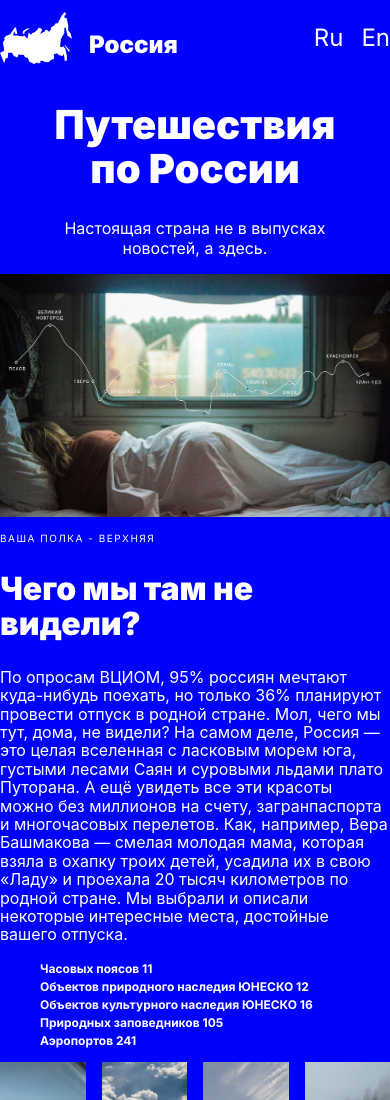
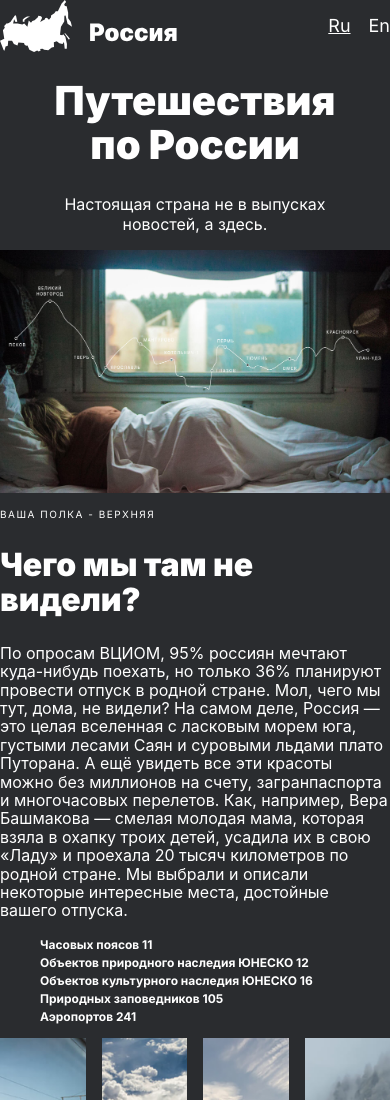
Before and after one commit to Chu-Con/russian-travel, a plain HTML site: page index.html in a window 390 px wide. Shown: the top 1100 px of the page. Drawn offline with Linux system fonts and the light colour scheme.

Commit message:
убрал тестовые цвета для медиазапросов

```diff
--- a/index.html
+++ b/index.html
@@ -15,10 +15,10 @@
         <img class="header__logo" src="./images/header-logo.svg" alt="Логотип Россия">
         <!-- <nav class="header__lang-selector"> -->
           <ul class="header__lang-links">
-            <li><a href="#" class="header__lang-link">Ru</a></li>
+            <li><a href="#" class="header__lang-link header__lang-link_on">Ru</a></li>
             <li><a href="#" class="header__lang-link">En</a></li>
           </ul>
-        </nav>
+        <!-- </nav> -->
       </header>
 
       <div class="lead">
--- a/styles/style.css
+++ b/styles/style.css
@@ -73,23 +73,31 @@
   display: flex;
   list-style-type: none;
   gap: 18px;
-  font-family: 'Inter-Regular';
-  font-style: normal;
-  font-weight: 400;
-  font-size: 24px;
-  line-height: 28px;
+  /* font-family: 'Inter-Regular'; */
+  /* font-style: normal; */
+  /* font-weight: 400; */
+  /* font-size: 24px; */
+  /* line-height: 28px; */
+  /* identical to box height, or 117% */
 }
 
 .header__lang-link {
   text-decoration: none;
   color: #FFFFFF;
-  font-size: 24px;
-  line-height: 28px;
-  font-weight: 400;
+  font-family: 'Inter-Regular';
+  /* font-style: normal; */
+  /* font-weight: 400; */
+  /* font-size: 24px; */
+  /* line-height: 28px; */
+  /* identical to box height, or 117% */
 }
 
-/* .header__lang-link:first-of-type { */
-  /* text-decoration: underline; */
+.header__lang-link_on {
+  text-decoration: underline;
+}
+
+/* .header__lang-link:last-of-type { */
+  /* text-decoration: none; */
 /* } */
 
 
@@ -383,9 +391,23 @@
 @media screen and (min-width: 320px) and (max-width: 767px){
 
   .page {
-    background-color: blue;
     min-width: 320px;
     max-width: 767px;
+  }
+
+  .header__lang-link {
+    text-decoration: none;
+    color: #FFFFFF;
+    font-family: 'Inter-Regular';
+    font-style: normal;
+    font-weight: 400;
+    font-size: 18px;
+    line-height: 20px;
+    /* identical to box height, or 111% */
+  }
+
+  .header__lang-link_on {
+    text-decoration: underline;
   }
 
   .lead__title {
@@ -474,7 +496,6 @@
 
 @media screen and (min-width: 768px) and (max-width: 1023px){
   .page {
-      background-color: red;
       min-width: 768px;
       max-width: 1023px;
   }
@@ -565,7 +586,6 @@
 
 @media screen and (min-width: 1024px) and (max-width: 1279px){
   .page {
-      background-color: purple;
       min-width: 1024px;
       max-width: 1279px;
   }
@@ -585,7 +605,6 @@
 
 @media screen and (min-width: 1280px){
   .page {
-      background-color: orange
       min-width: 1280px;
   }
 }
```
